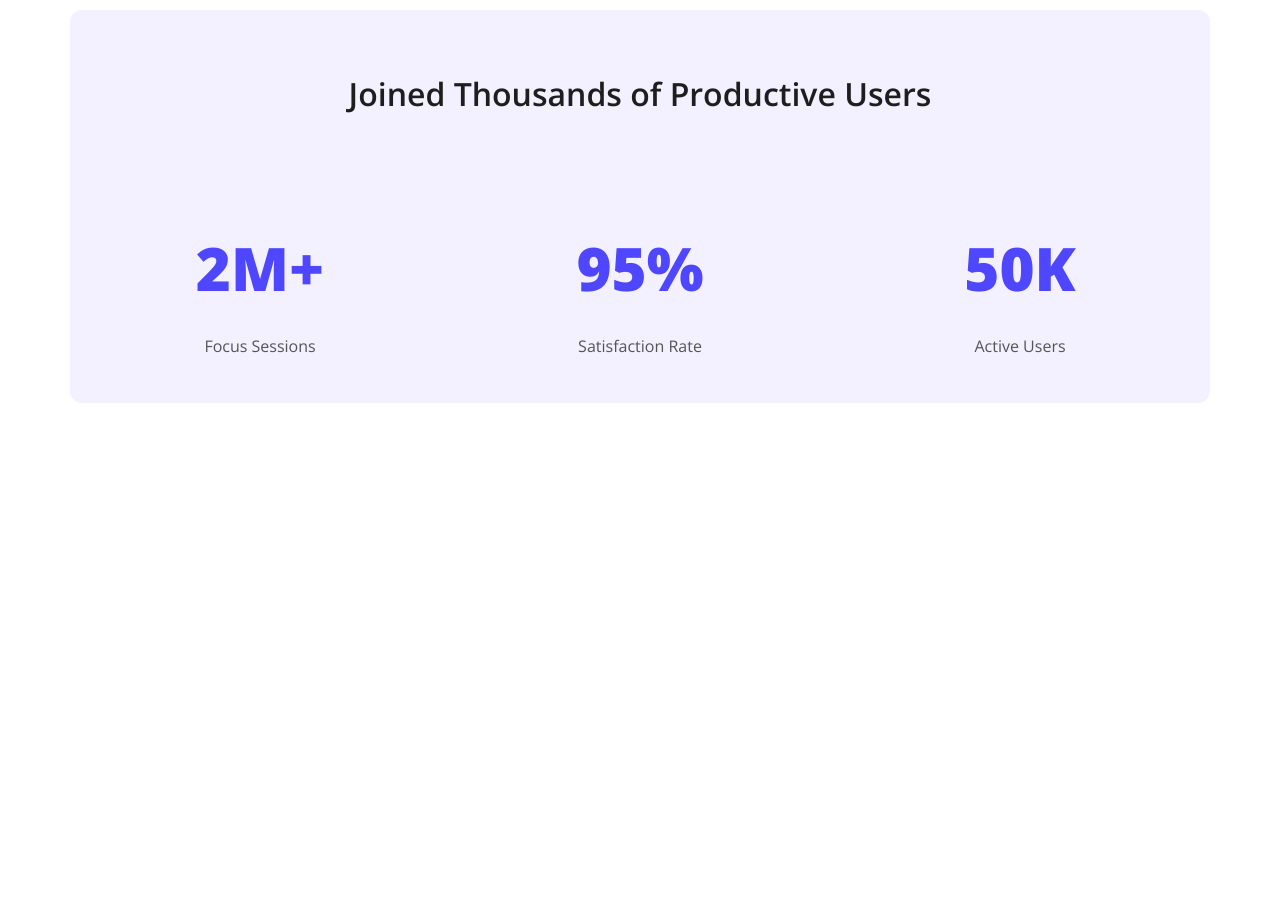
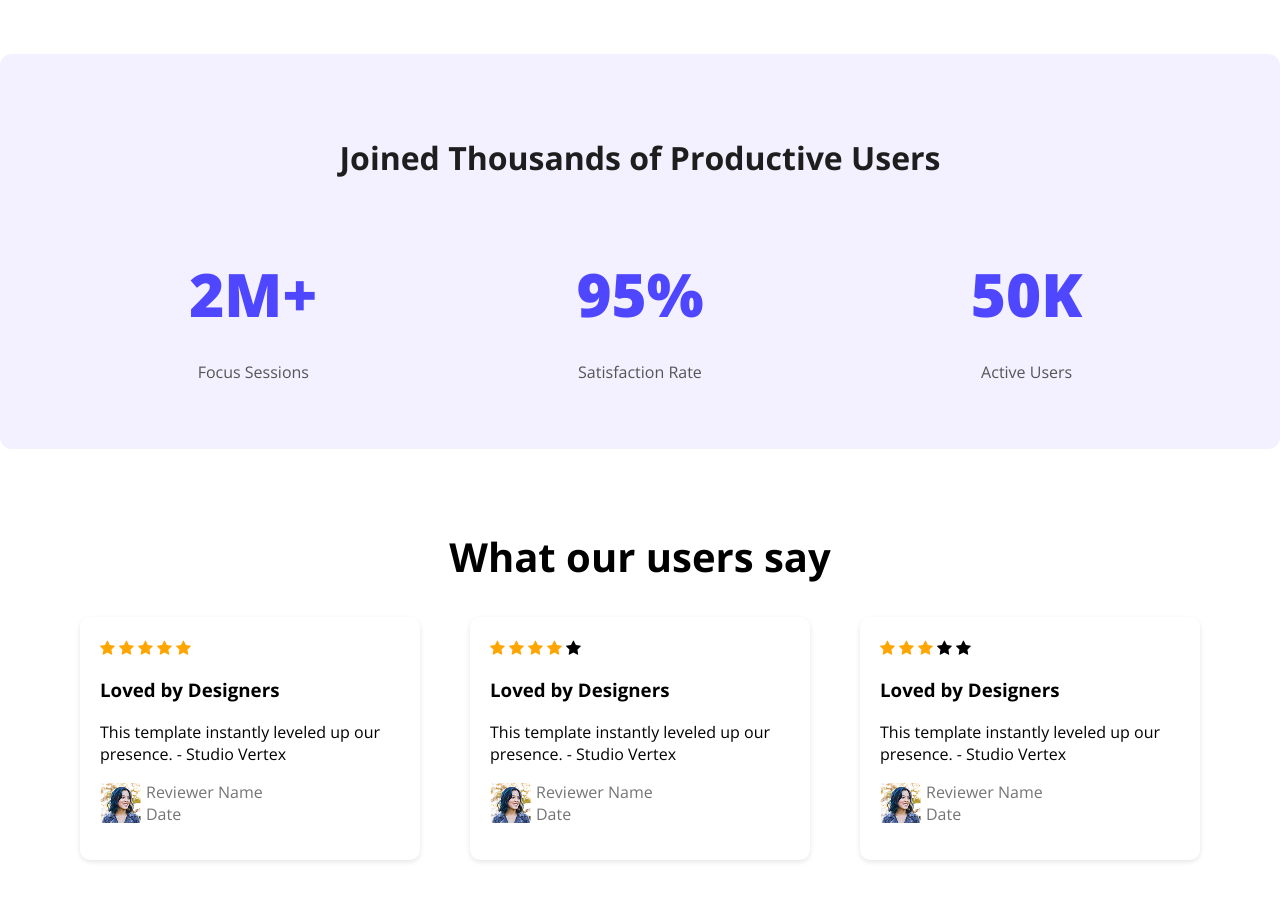
Before and after one commit to MaxCat12/assignment-ph, a plain HTML site: page index.html in a window 1280 px wide. Shown: the part 1380-2281 px from the top of the page. Before the commit the page ends 1923 px from the top, so only its background shows below. Drawn offline with nearby package versions, Linux system fonts and the light colour scheme.

Commit message:
added review section

```diff
--- a/index.html
+++ b/index.html
@@ -4,12 +4,14 @@
     <meta charset="UTF-8" />
     <meta name="viewport" content="width=device-width, initial-scale=1.0" />
     <title>Assignment 1</title>
-    <link rel="preconnect" href="https://fonts.googleapis.com" />
-    <link rel="preconnect" href="https://fonts.gstatic.com" crossorigin />
+    <link rel="preconnect" href="https://fonts.googleapis.com">
+<link rel="preconnect" href="https://fonts.gstatic.com" crossorigin>
+<link href="https://fonts.googleapis.com/css2?family=Open+Sans:ital,wght@0,300..800;1,300..800&family=Raleway:ital,wght@0,100..900;1,100..900&display=swap" rel="stylesheet">
     <link
       href="https://fonts.googleapis.com/css2?family=Open+Sans:ital,wght@0,300..800;1,300..800&display=swap"
       rel="stylesheet"
     />
+    <link rel="stylesheet" href="https://cdnjs.cloudflare.com/ajax/libs/font-awesome/4.7.0/css/font-awesome.min.css">
     <link rel="stylesheet" href="styling.css" />
   </head>
   <body class="body open-sans-normal">
@@ -31,7 +33,7 @@
       <div class="clear">
         <div class="second-page-des">
           <h2 class="h2">See It In Action</h2>
-          <p>
+          <p class="paragraph">
             Explore the live preview and imagine your brand <br />
             in this bold new look.
           </p>
@@ -43,9 +45,7 @@
       </div>
 
       <section class="purple">
-
       <h1 class="user-head">Joined Thousands of Productive Users</h1> <br>
-
       <div class="users">
         <div>
         <h2 class="numbers">2M+</h2>
@@ -62,6 +62,65 @@
         <p class="description">Active Users</p>
         </div>
       </div>
+
+
+    </section>
+
+<section class="reviews">
+<h2>What our users say</h2>
+<div class="card-container">
+
+  <div class="card">
+<span class="fa fa-star checked"></span>
+<span class="fa fa-star checked"></span>
+<span class="fa fa-star checked"></span>
+<span class="fa fa-star checked"></span>
+<span class="fa fa-star checked"></span>
+<h3>Loved by Designers</h3>
+<p>This template instantly leveled up our presence. - Studio Vertex</p>
+<div class="review-item">
+  <img src="Media/avatar.png" alt="Reviewer Name" class="reviewer-image">
+  <div class="reviewer-name">Reviewer Name <br>
+  Date</div>
+  </div>
+ </div>
+
+<div class="card">
+<span class="fa fa-star checked"></span>
+<span class="fa fa-star checked"></span>
+<span class="fa fa-star checked"></span>
+<span class="fa fa-star checked"></span>
+<span class="fa fa-star"></span>
+<h3>Loved by Designers</h3>
+<p>This template instantly leveled up our presence. - Studio Vertex</p>
+<div class="review-item">
+  <img src="Media/avatar.png" alt="Reviewer Name" class="reviewer-image">
+  <div class="reviewer-name">Reviewer Name <br>
+  Date</div>
+   </div>
+</div>
+
+<div class="card">
+<span class="fa fa-star checked"></span>
+<span class="fa fa-star checked"></span>
+<span class="fa fa-star checked"></span>
+<span class="fa fa-star"></span>
+<span class="fa fa-star"></span>
+<h3>Loved by Designers</h3>
+<p>This template instantly leveled up our presence. - Studio Vertex</p>
+<div class="review-item">
+  <img src="Media/avatar.png" alt="Reviewer Name" class="reviewer-image">
+  <div class="reviewer-name">Reviewer Name <br>
+  Date</div>
+   </div>
+</div>
+
+</div>
+
+
+
+
+
 </section>
 
     </main>
--- a/styling.css
+++ b/styling.css
@@ -58,7 +58,6 @@ html {
 
 .second {
   background-color: white;
-  width: 100%;
   padding: 60px 0;
 }
 .clear {
@@ -66,6 +65,8 @@ html {
   justify-content: space-around;
   align-items: center;
   max-width: 1200px;
+  width: 100%;
+  margin-top: 814px;
   margin: 0 auto;
   padding: 60px 20px;
   gap: 40px;
@@ -82,23 +83,22 @@ html {
 .small-img img {
   border-radius: 25px;
   display: block;
-  height: 300px;
-  width: 400px;
+  height: 328px;
+  width: 403px;
 }
 
 .h2 {
   font-size: 36px; /* or any size you prefer */
   font-weight: bold;
-  margin-bottom: 16px;
   color: black; /* or white if background is dark */
 }
 
 .user-head {
   font-size: 32px;
-  font-weight: 600;
+  font-weight: bolder;
   text-align: center;
   color: #1e1e1e;
-  margin-bottom: 40px;
+  margin-bottom: 2px;
 }
 .users {
   display: flex;
@@ -114,12 +114,16 @@ html {
   width: 200px;
 }
 
+.paragraph {
+  font-size: 24px;
+}
+
 .purple {
   background-color: #f3f0ff;
   border-radius: 12px;
-  padding: 30px 20px;
+  padding: 50px 80px 50px 80px;
   margin: 80px auto;
-  max-width: 1100px;
+  max-width: 1140px;
   text-align: center;
 }
 
@@ -134,3 +138,40 @@ html {
   font-size: 16px;
   color: #555;
 }
+
+/* reviews section */
+
+.checked {
+  color: orange;
+}
+.reviews h2 {
+  text-align: center;
+  font-size: 40px;
+}
+
+.review-item {
+  display: flex;
+  align-items: center;
+  margin-bottom: 15px;
+  gap: 5px;
+}
+
+.card-container {
+  display: flex;
+  gap: 50px;
+  justify-content: center;
+}
+
+.card {
+  background-color: #ffffff; /* pure white */
+  /* other styles */
+  width: 300px;
+  padding: 20px;
+  border-radius: 10px;
+  box-shadow: 0 2px 5px rgba(0, 0, 0, 0.1);
+  text-align: left;
+}
+
+.reviewer-name {
+  color: #757575;
+}
```
Also changed, not shown: Media/avatar.png (added).
